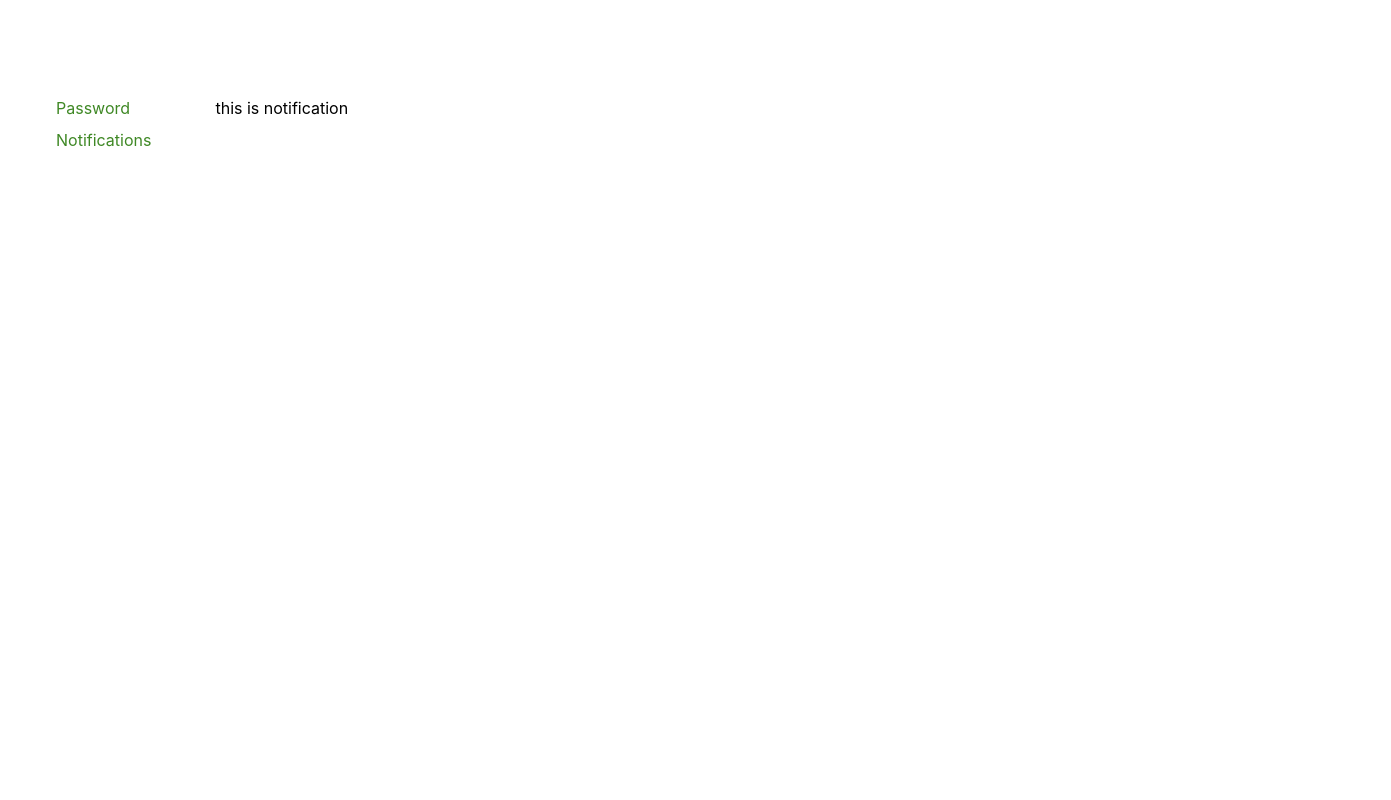
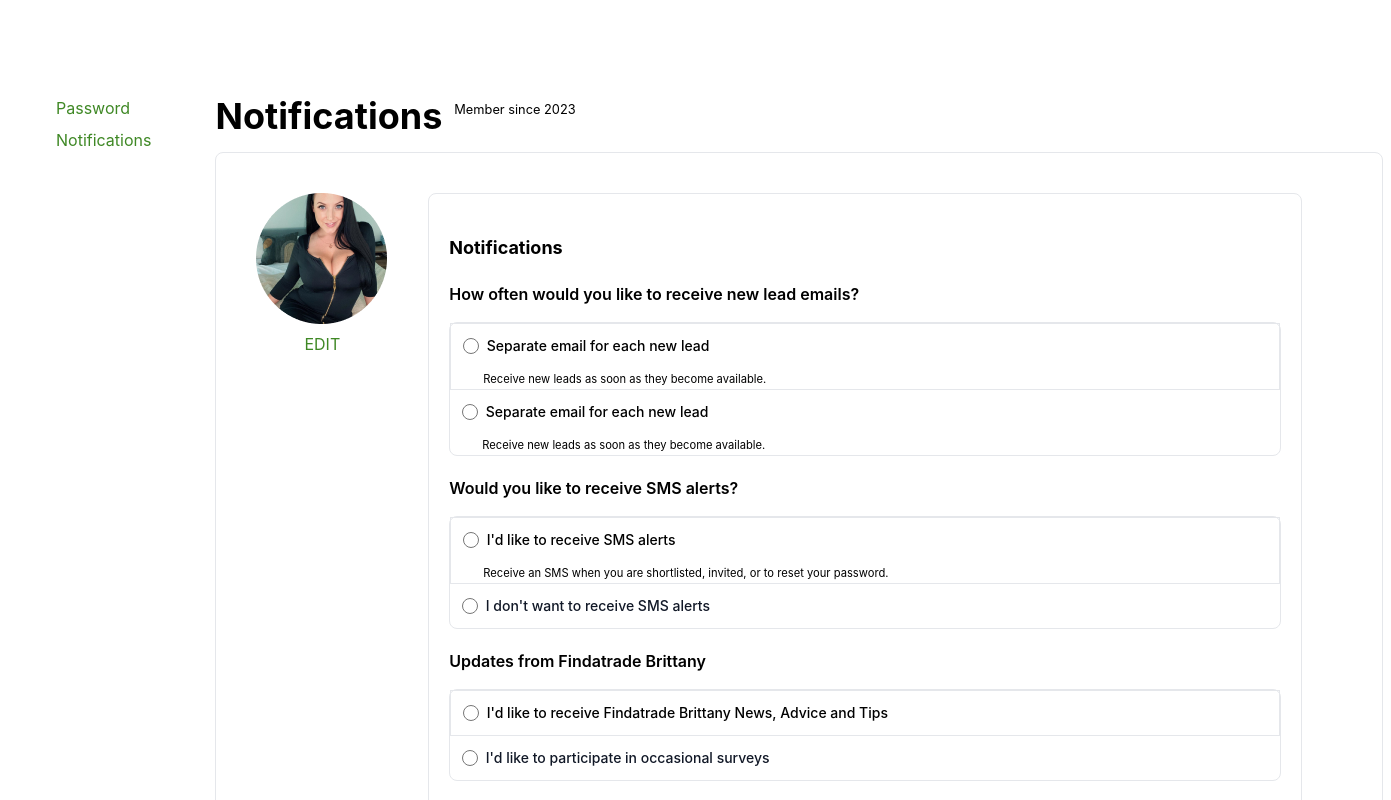
Before and after one commit to arjun1571/profile-dashboard, a React (Create React App) app: page /notification in a window 1280 px wide. Shown: the top 800 px of the page, 1391 px wide, since content can reach past the window. Built offline with nearby package versions, Linux system fonts and the light colour scheme.

Commit message:
notifications page design done and resposiveness ok

```diff
--- a/src/Page/Notification/Notification.js
+++ b/src/Page/Notification/Notification.js
@@ -1,10 +1,100 @@
 import React from 'react';
+import profile from "../../asset/image/Ellipse 640.png"
 
 const Notification = () => {
     return (
-        <div>
-            this is notification
+    <div className=' w-full' style={{height:"1780px"}}>
+        <div className='flex mb-4'>
+            <h1 className='lg:text-4xl text-2xl font-bold'>Notifications</h1>
+            <p className='mx-3'><small>Member since 2023</small></p>
         </div>
+        <div className='border rounded-lg p-5 lg:p-10 w-full h-full lg:flex  '>
+            <div className=''>
+                <img src={profile} alt=""  className=''/>
+                <p className='lg:mx-12 mx-3 mt-2' style={{color:"#3F8825"}}>EDIT</p>
+            </div>
+            <div className='lg:mx-10 mx-3 border rounded-lg p-2 lg:p-5'>
+                <div >
+                    <h1 className='text-lg font-bold mt-5'>Notifications</h1>
+            </div>
+            <div className='mt-5'>
+                <h3 class="mb-4 font-semibold">How often would you like to receive new lead emails?</h3>
+                <ul class="lg:w-[832px] text-sm  border rounded-lg">
+                    <li class="w-full border ">
+                        <div >
+                                <div class="flex items-center pl-3">
+                                <input type="radio" value="" name="list-radio" class="w-4 h-5 " />
+                                <label class="w-full py-3 ml-2 text-sm font-medium ">Separate email for each new lead</label>
+                                </div>
+                                <small className='p-8'>Receive new leads as soon as they become available.</small>
+                        </div>
+                    </li>
+                    <li class="w-full  ">
+                    <div >
+                                <div class="flex items-center pl-3">
+                                <input type="radio" value="" name="list-radio" class="w-4 h-4 " />
+                                <label class="w-full py-3 ml-2 text-sm font-medium">Separate email for each new lead</label>
+                                </div>
+                                <small className='p-8'>Receive new leads as soon as they become available.</small>
+                    </div>
+                    </li>
+                    </ul>
+            </div>
+            <div className='mt-5'>
+                <h3 class="mb-4 font-semibold">Would you like to receive SMS alerts?</h3>
+                <ul class="lg:w-[832px] text-sm  border rounded-lg">
+                    <li class="w-full border ">
+                        <div >
+                            <div class="flex items-center pl-3">
+                            <input type="radio" value="" name="list-radio" class="w-4 h-5 " />
+                            <label class="w-full py-3 ml-2 text-sm font-medium ">I'd like to receive SMS alerts</label>
+                        </div>
+                            <small className='p-8'>Receive an SMS when you are shortlisted, invited, or to reset your password.</small>
+                        </div>
+                    </li>
+                    <li class="w-full  ">
+                    <div >
+                        <div class="flex items-center pl-3">
+                        <input type="radio" value="" name="list-radio" class="w-4 h-4 " />
+                        <label class="w-full py-3 ml-2 text-sm font-medium text-gray-900 dark:text-gray-300">I don't want to receive SMS alerts</label>
+                        </div>
+                    </div>
+                    </li>
+                    </ul>
+            </div>
+            <div className='mt-5'>
+               <h3 class="mb-4 font-semibold">Updates from Findatrade Brittany</h3>
+                <ul class="lg:w-[832px] text-sm  border rounded-lg">
+                    <li class="w-full border ">
+                        <div >
+                            <div class="flex items-center pl-3">
+                            <input type="radio" value="" name="list-radio" class="w-4 h-5 " />
+                            <label class="w-full py-3 ml-2 text-sm font-medium ">I'd like to receive Findatrade Brittany News, Advice and Tips</label>
+                            </div>
+                        </div>
+                    </li>
+                    <li class="w-full  ">
+                    <div >
+                        <div class="flex items-center pl-3">
+                        <input type="radio" value="" name="list-radio" class="w-4 h-4 " />
+                        <label class="w-full py-3 ml-2 text-sm font-medium text-gray-900 dark:text-gray-300">I'd like to participate in occasional surveys</label>
+                        </div>
+
+                    </div>
+                    </li>
+                    </ul>
+            </div>
+            <div className="items-center justify-between mt-10">
+                <button className="bg-green-700 hover:bg-green-700 text-white w-24 lg:w-32 rounded-3xl  py-2 px-4 focus:outline-none focus:shadow-outline" type="button">
+                    Save
+                </button>
+                <button className='text-green-700 lg:mx-10 mx-2' >Cancel</button>
+            </div>
+
+            </div>
+
+        </div>
+    </div>
     );
 };
 
--- a/src/Page/ResetPass/ResetPass.js
+++ b/src/Page/ResetPass/ResetPass.js
@@ -47,7 +47,7 @@ const ResetPass = () => {
                         <label  class="ml-2 text-sm"><small>All devices will be required to sign in with new password</small></label>
                     </div>
                     </div>
-                    <div className="  items-center justify-between">
+                    <div className="items-center justify-between">
                     <button className="bg-green-700 hover:bg-green-700 text-white w-24 lg:w-32 rounded-3xl  py-2 px-4 focus:outline-none focus:shadow-outline" type="button">
                         Save
                     </button>
```
